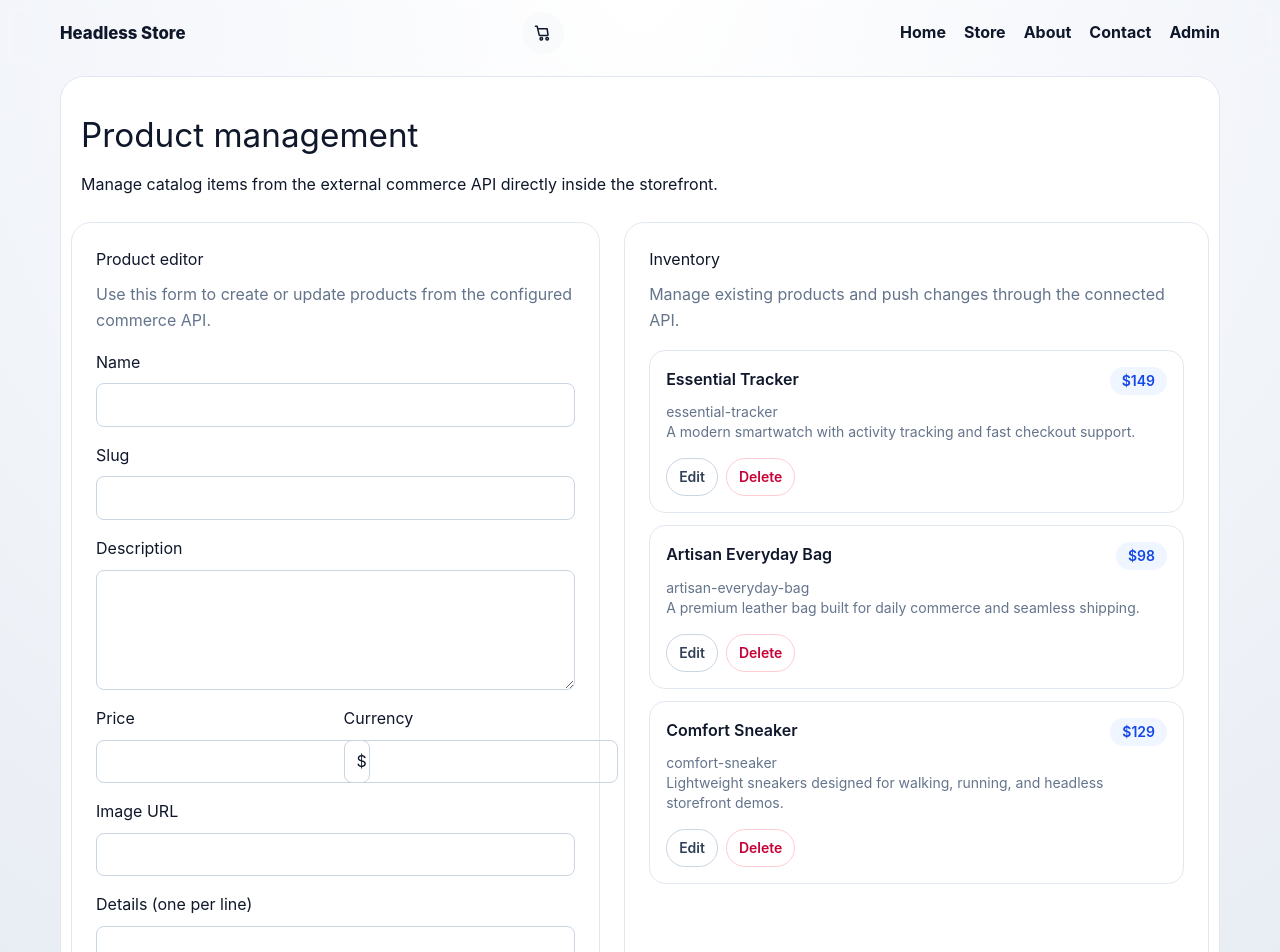
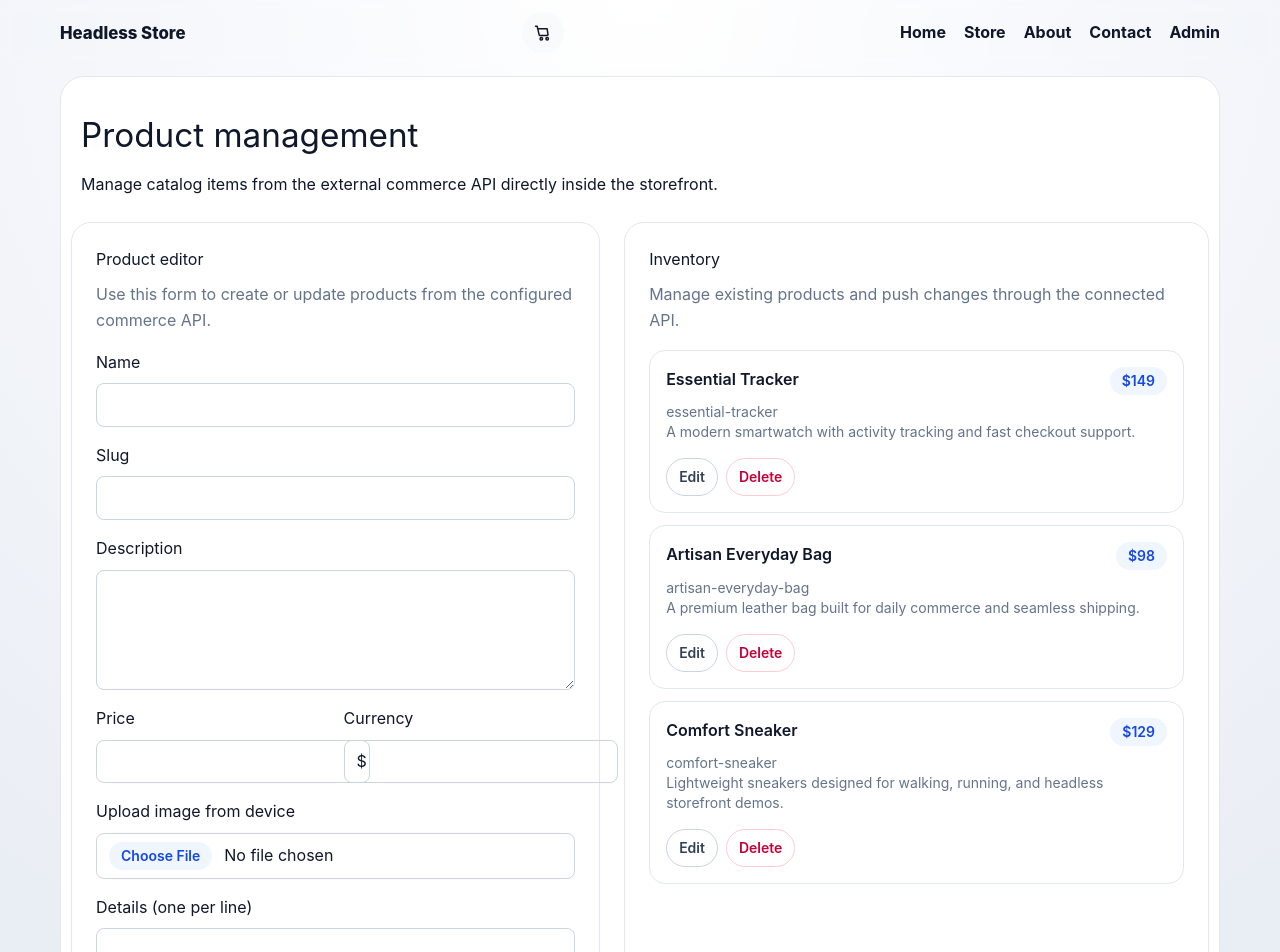
Before and after one commit to lucasdrew448-cmd/ecommerce, a Next.js app: page /admin/products in a window 1280 px wide. Shown: the top 952 px of the page. Built offline with nearby package versions, Linux system fonts and the light colour scheme; no server answers.

Commit message:
feat: add image upload functionality in AdminProductsClient component

```diff
--- a/components/AdminProductsClient.tsx
+++ b/components/AdminProductsClient.tsx
@@ -38,6 +38,21 @@ export default function AdminProductsClient({ initialProducts }: AdminProductsCl
     const response = await fetch("/api/admin/products", { cache: "no-store" });
     const data = await response.json();
     setProducts(data as Product[]);
+  };
+
+  const handleImageSelection = async (event: React.ChangeEvent<HTMLInputElement>) => {
+    const file = event.target.files?.[0];
+    if (!file) {
+      return;
+    }
+
+    const reader = new FileReader();
+    reader.onload = () => {
+      const result = typeof reader.result === "string" ? reader.result : "";
+      setForm((current) => ({ ...current, image: result }));
+      setMessage(`Selected ${file.name}.`);
+    };
+    reader.readAsDataURL(file);
   };
 
   const handleSubmit = async (event: React.FormEvent<HTMLFormElement>) => {
@@ -165,13 +180,20 @@ export default function AdminProductsClient({ initialProducts }: AdminProductsCl
           </div>
 
           <label className="grid gap-2">
-            <span>Image URL</span>
+            <span>Upload image from device</span>
             <input
-              value={form.image}
-              onChange={(event) => setForm((current) => ({ ...current, image: event.target.value }))}
-              className="rounded-lg border border-slate-300 px-3 py-2"
+              type="file"
+              accept="image/*"
+              onChange={handleImageSelection}
+              className="rounded-lg border border-slate-300 px-3 py-2 file:mr-3 file:rounded-full file:border-0 file:bg-blue-50 file:px-3 file:py-1 file:text-sm file:font-semibold file:text-blue-700"
             />
           </label>
+
+          {form.image ? (
+            <div className="overflow-hidden rounded-xl border border-slate-200">
+              <img src={form.image} alt="Selected product preview" className="h-48 w-full object-cover" />
+            </div>
+          ) : null}
 
           <label className="grid gap-2">
             <span>Details (one per line)</span>
```
